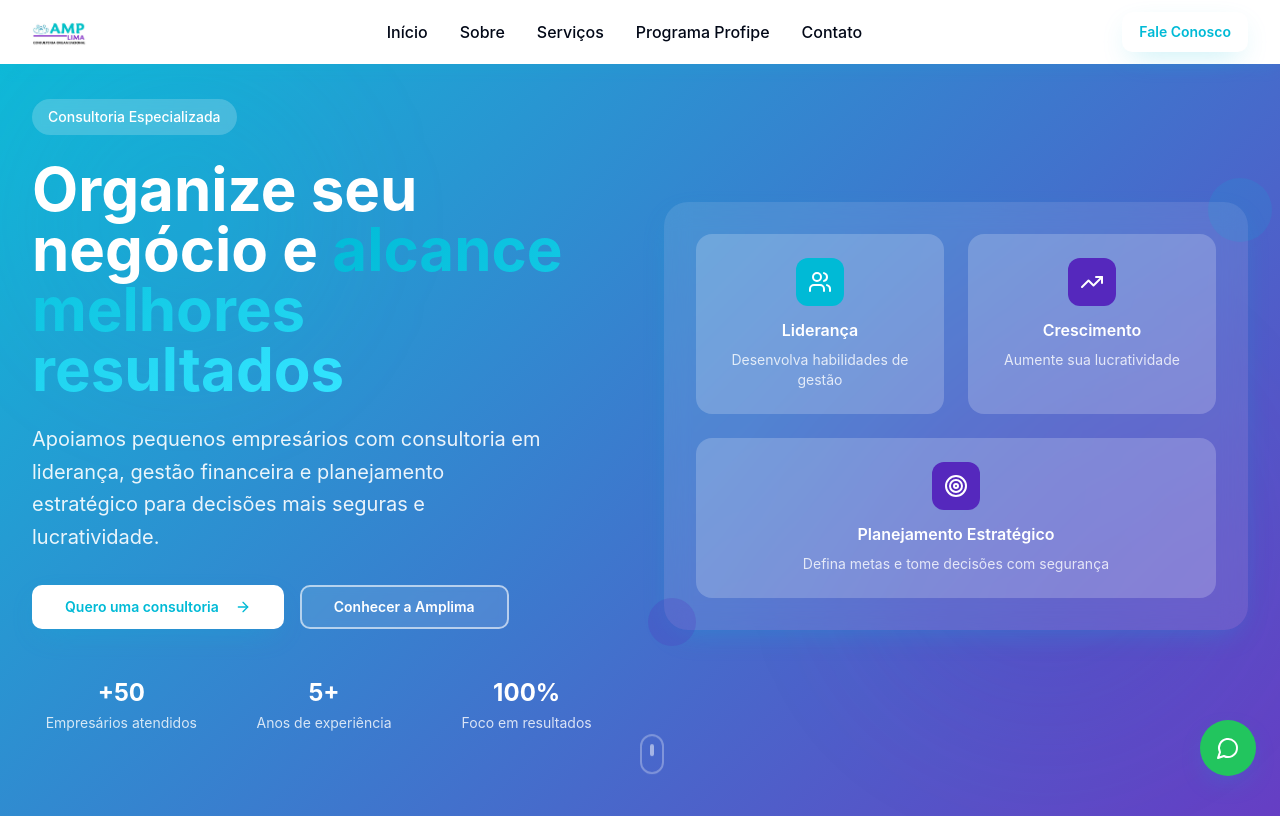
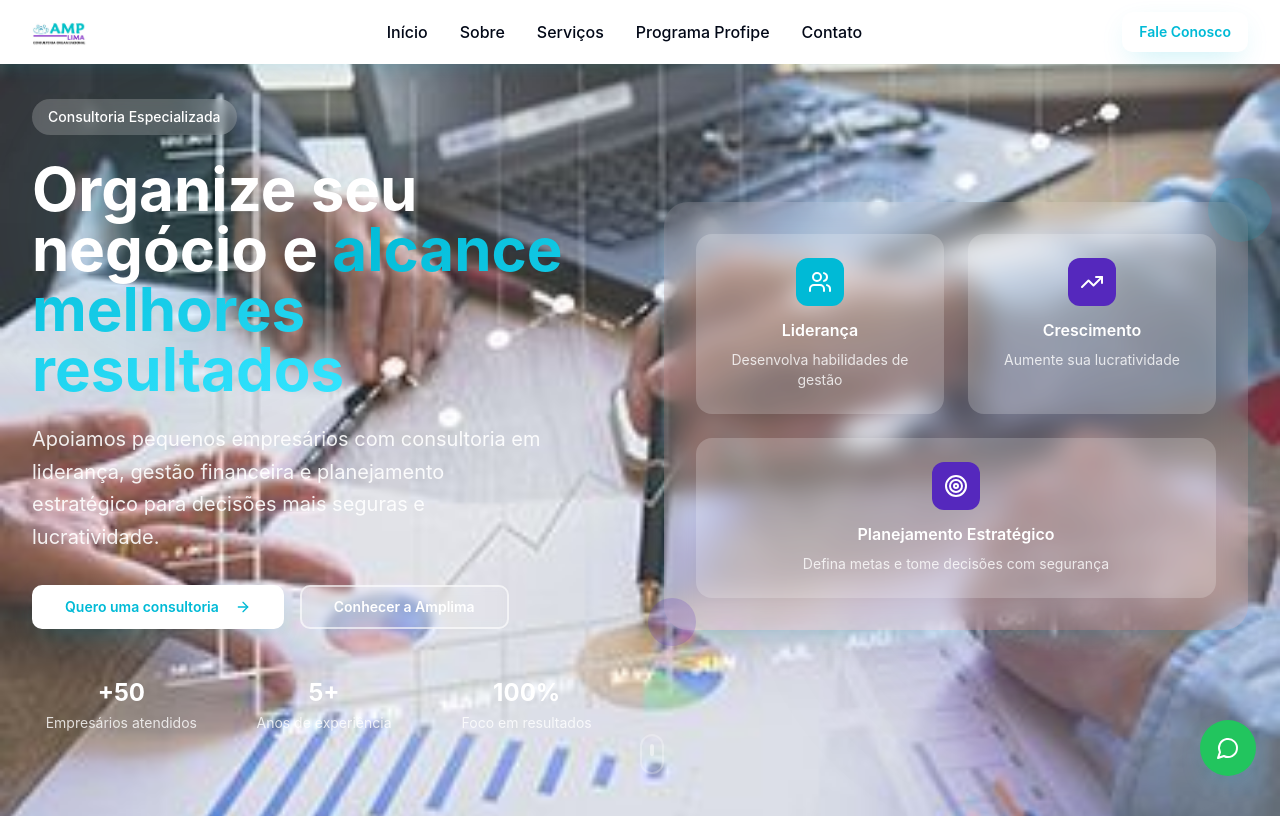
Before and after one commit to DevZipMateus/amplima-grow-hub, a React (Vite) app: page / in a window 1280 px wide. Shown: the top 818 px of the page. Built offline with nearby package versions, Linux system fonts and the light colour scheme; the HTML template or start-up script is replaced by a standard one.

Commit message:
Add background image to hero section
Add the provided image as the background for the hero section.

```diff
--- a/src/components/HeroSection.tsx
+++ b/src/components/HeroSection.tsx
@@ -4,8 +4,15 @@ import { ArrowRight, Users, TrendingUp, Target } from "lucide-react";
 const HeroSection = () => {
   return (
     <section id="inicio" className="min-h-screen relative overflow-hidden">
-      {/* Background gradient */}
-      <div className="absolute inset-0 bg-gradient-hero" />
+      {/* Background image */}
+      <div className="absolute inset-0">
+        <img
+          src="/lovable-uploads/115776e7-8703-4ff9-a455-0b845c9bec96.png"
+          alt="Equipe de consultoria trabalhando com análise de dados e planejamento estratégico"
+          className="w-full h-full object-cover"
+        />
+        <div className="absolute inset-0 bg-gradient-hero/80" />
+      </div>
 
       {/* Animated background elements */}
       <div className="absolute inset-0">
```
Also changed, not shown: public/lovable-uploads/115776e7-8703-4ff9-a455-0b845c9bec96.png (added).
